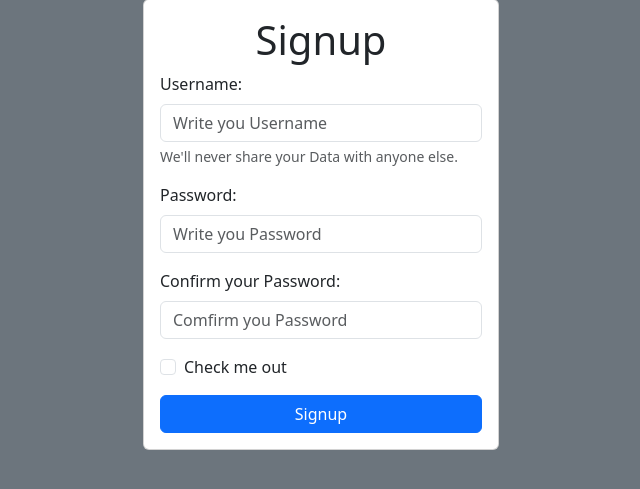
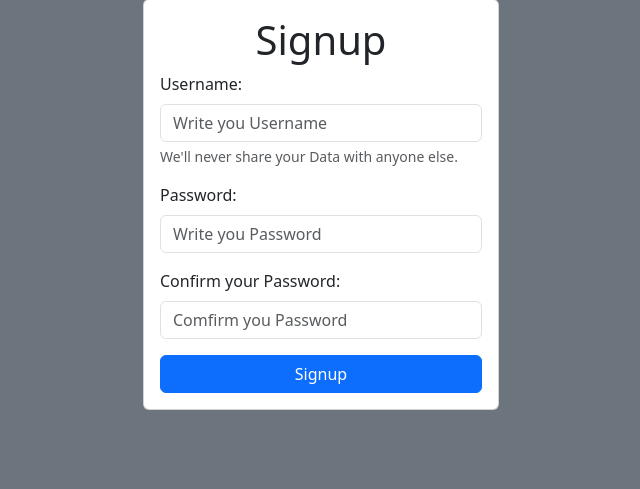
Before and after one commit to Alfil815/django-auth-crud, a Django app: page /signup/ in a window 1280 px wide. Shown: the part 105-594 px from the top of the page, without its empty margins (319-959 px from the left). Run offline with Django 5.2, Linux system fonts and the light colour scheme.

Commit message:
buils.sh test

```diff
--- a/tasks/templates/signin.html
+++ b/tasks/templates/signin.html
@@ -18,10 +18,7 @@
                     <label for="Password" class="form-label">Password:</label>
                     <input type="password" name="password" id="Password" class="form-control" placeholder="Write you Password">
                 </div>
-                <div class="mb-3 form-check">
-                    <input type="checkbox" class="form-check-input" id="exampleCheck1">
-                    <label class="form-check-label" for="exampleCheck1">Check me out</label>
-                </div>
+
                 <button type="submit" class="btn btn-primary">Signin</button>
             </form>
         </div>
--- a/tasks/templates/signup.html
+++ b/tasks/templates/signup.html
@@ -22,10 +22,7 @@
                     <label for="Password2" class="form-label">Confirm your Password:</label>
                     <input type="password" name="password2" id="Password2" class="form-control" placeholder="Comfirm you Password">
                 </div>
-                <div class="mb-3 form-check">
-                    <input type="checkbox" class="form-check-input" id="exampleCheck1">
-                    <label class="form-check-label" for="exampleCheck1">Check me out</label>
-                </div>
+
                 <button type="submit" class="btn btn-primary">Signup</button>
             </form>
         </div>
```
